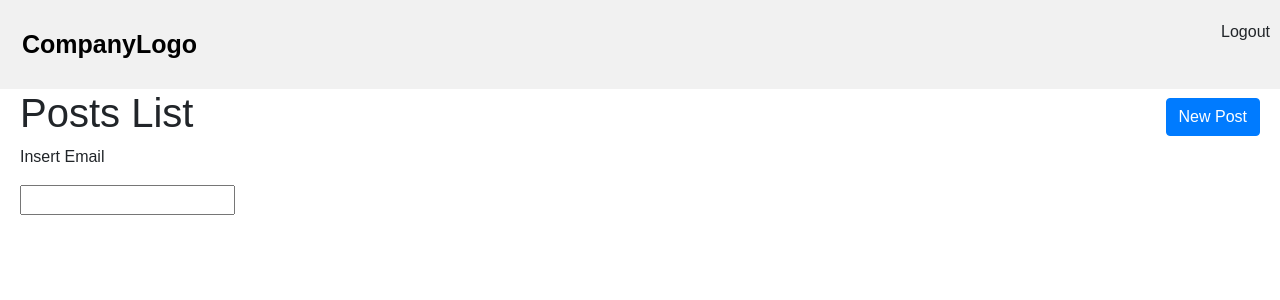
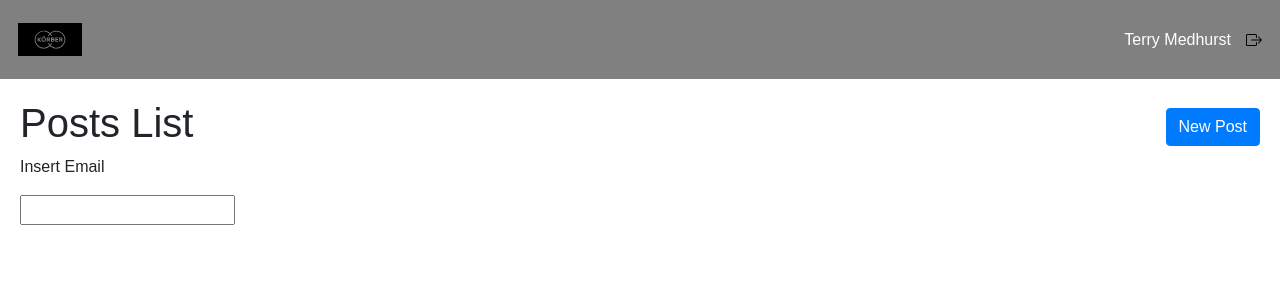
Before and after one commit to GoncaloPaiva91/koerberChallenge, an Angular app in the folder app-koerber/: page /user-page in a window 1280 px wide. Shown: the top 300 px of the page. Built offline with nearby package versions, Linux system fonts and the light colour scheme.

Commit message:
fix: header skeleton and add logo's;

```diff
--- a/app-koerber/package.json
+++ b/app-koerber/package.json
@@ -18,6 +18,7 @@
     "@angular/platform-browser": "^15.2.0",
     "@angular/platform-browser-dynamic": "^15.2.0",
     "@angular/router": "^15.2.0",
+    "bootstrap-icons": "^1.10.3",
     "rxjs": "~7.8.0",
     "tslib": "^2.3.0",
     "zone.js": "~0.12.0"
--- a/app-koerber/src/app/app-routing.module.ts
+++ b/app-koerber/src/app/app-routing.module.ts
@@ -5,6 +5,7 @@ import { UserPageComponent } from './user-page/user-page';
 
 const routes: Routes = [
   { path: '', component: LoginPageComponent},
+  { path: 'login-page', component: LoginPageComponent},
   { path: 'user-page', component: UserPageComponent}
 ];
 
--- a/app-koerber/src/app/app.module.ts
+++ b/app-koerber/src/app/app.module.ts
@@ -7,6 +7,7 @@ import { LoginPageComponent } from './login-page/login-page';
 import { UserPageComponent } from './user-page/user-page';
 import { FormsModule, ReactiveFormsModule } from '@angular/forms';
 import { ServicesPage } from './services/services';
+import { DataService  } from './services/data-service';
 
 @NgModule({
   declarations: [
@@ -20,7 +21,7 @@ import { ServicesPage } from './services/services';
     FormsModule,
     ReactiveFormsModule,
   ],
-  providers: [ServicesPage],
+  providers: [ServicesPage, DataService],
   bootstrap: [AppComponent]
 })
 export class AppModule { }
--- a/app-koerber/src/app/login-page/login-page.ts
+++ b/app-koerber/src/app/login-page/login-page.ts
@@ -12,7 +12,7 @@ interface IAuth {
   templateUrl: './login-page.html',
   styleUrls: ['./login-page.scss']
 })
-export class LoginPageComponent implements OnInit{
+export class LoginPageComponent implements OnInit {
  public loginForm: FormGroup;
  public isValid: boolean = false;
 
@@ -31,7 +31,7 @@ export class LoginPageComponent implements OnInit{
      // "password": "9uQFF1Lh",
 
     if (valid) {
-      // TODO: maybe used obs and subscribe here;;;
+      // TODO: maybe used obs and subscribe here;
       this.authService.authByLogin(value, this.router);
     }
   }
--- /dev/null
+++ b/app-koerber/src/app/services/data-service.ts
@@ -0,0 +1,22 @@
+import { Injectable } from '@angular/core';
+
+@Injectable()
+export class DataService {
+
+  private _name: string;
+
+  constructor() {
+  }
+
+  get name(): string {
+    return this._name;
+  }
+
+  set name(name: string) {
+    this._name = name;
+  }
+
+  clearDataService(): void {
+    this.name = '';
+  }
+}
--- a/app-koerber/src/app/services/services.ts
+++ b/app-koerber/src/app/services/services.ts
@@ -1,9 +1,10 @@
 import { Injectable } from '@angular/core';
+import { DataService } from './data-service';
 
 @Injectable()
 export class ServicesPage {
 
-  constructor() { }
+  constructor(private data: DataService) { }
 
   authByLogin(value: { username: string, password: string }, router?: any): void {
     fetch('https://dummyjson.com/auth/login', {
@@ -15,12 +16,13 @@ export class ServicesPage {
       })
     })
       .then(res => {
+        console.log("RES", res);
         if (res) {
           res.json();
           if (res.status === 400) {
             window.alert("Credenciais introduzidas não estão corretas! Por favor tente novamente !");
           } else {
-            router.navigate(['user-page']);
+            router.navigate(['user-page']); // TODO: seach how can you pass data through navigate !!!
           }
         }
       });
--- a/app-koerber/src/app/user-page/user-page.html
+++ b/app-koerber/src/app/user-page/user-page.html
@@ -1,12 +1,15 @@
 <body>
-
   <div class="header">
-  <a href="#default" class="logo">CompanyLogo</a>
+    <div class="header-logo">
+      <img class="koerber-logo" src="../../assets/img/koerber-logo.svg" alt="Bootstrap">
+    </div>
     <div class="header-right">
-    <div class="logout" (click)="logout()">Logout</div>
+      <div class="name">Terry Medhurst</div> <!-- maybe this is dynamic -->
+      <div class="logout" (click)="logout()">
+        <img class="logout-icon" src="../../assets/img/box-arrow-right.svg" alt="Bootstrap">
       </div>
     </div>
-
+  </div>
   <div class="post-information">
     <div class="flex">
       <div>
@@ -17,7 +20,6 @@
       </div>
     </div>
     <p>Insert Email</p>
-  <input type="email" name="email" ngModel email>
+    <input type="email" name="email" ngModel email="true">
   </div>
-
 </body>
--- a/app-koerber/src/app/user-page/user-page.scss
+++ b/app-koerber/src/app/user-page/user-page.scss
@@ -7,58 +7,41 @@ body {
 
 .header {
   overflow: hidden;
-  background-color: #f1f1f1;
-  padding: 20px 10px;
-}
+  background-color:grey;
+  padding: 15px 10px;
+  display: flex;
+  justify-content: space-between;
+  align-items: center;
 
-.header a {
-  float: left;
-  color: black;
-  text-align: center;
-  padding: 12px;
-  text-decoration: none;
-  font-size: 18px;
-  line-height: 25px;
-  border-radius: 4px;
-}
-
-.header a.logo {
-  font-size: 25px;
-  font-weight: bold;
-}
-
-.header a:hover {
-  background-color: #ddd;
-  color: black;
-}
-
-.header a.active {
-  background-color: dodgerblue;
-  color: white;
-}
-
-.header-right {
-  float: right;
-}
-
-@media screen and (max-width: 500px) {
-  .header a {
-    float: none;
-    display: block;
-    text-align: left;
+  &-logo {
+    padding: 8px;
+    color: #ffffff;
+    .koerber-logo {
+      width: 64px !important;
+    }
   }
 
-  .header-right {
-    float: none;
+  &-right {
+    display: flex;
+    float: right;
+    color: #ffffff;
+    padding: 8px;
+    .name {
+      padding-right: 15px;
+      color: #ffffff;
+    }
+    .logout {
+      cursor: pointer;
+      .logout-icon {
+        width: 16px !important;
+      }
+    }
   }
 }
 
-.user-email {
-  padding-left: 20px;
-}
 
 .post-information {
-  padding: 0 20px 0 20px;
+  padding: 20px;
   .flex{
     display: flex;
     justify-content: space-between;
--- a/app-koerber/src/app/user-page/user-page.ts
+++ b/app-koerber/src/app/user-page/user-page.ts
@@ -1,4 +1,5 @@
 import { Component, OnInit } from '@angular/core';
+import { Router } from '@angular/router';
 
 @Component({
   selector: 'app-user-page',
@@ -6,12 +7,13 @@ import { Component, OnInit } from '@angular/core';
   styleUrls: ['./user-page.scss']
 })
 export class UserPageComponent implements OnInit {
-  constructor() {}
+
+ constructor(private router: Router) { }
 
   ngOnInit() {
   }
 
   logout(): void {
-
+    this.router.navigate(['login-page']);
   }
 }
```
Also changed, not shown: app-koerber/src/assets/img/box-arrow-right.svg (added). Lines whose indentation alone changed are shown as unchanged.
